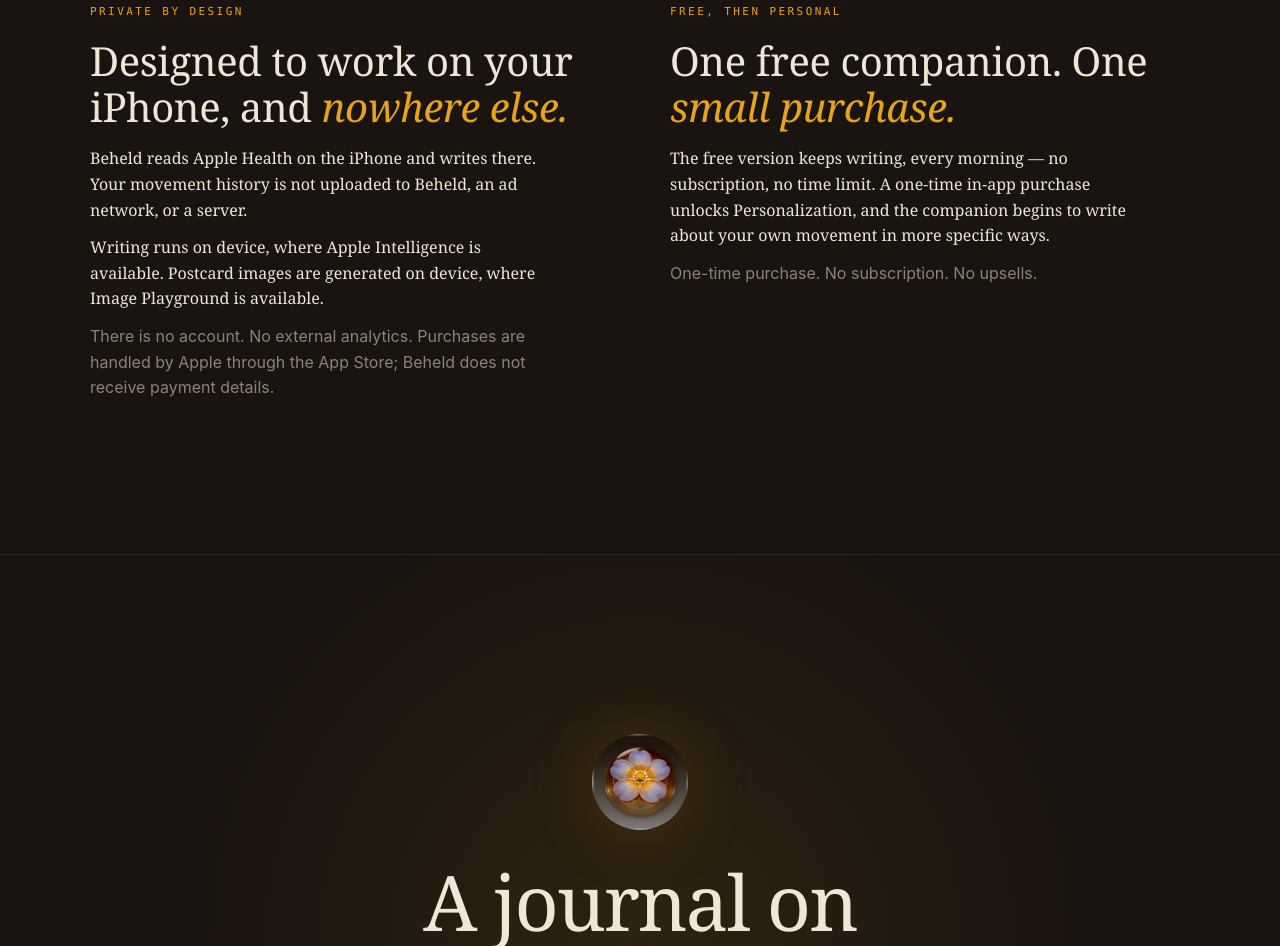
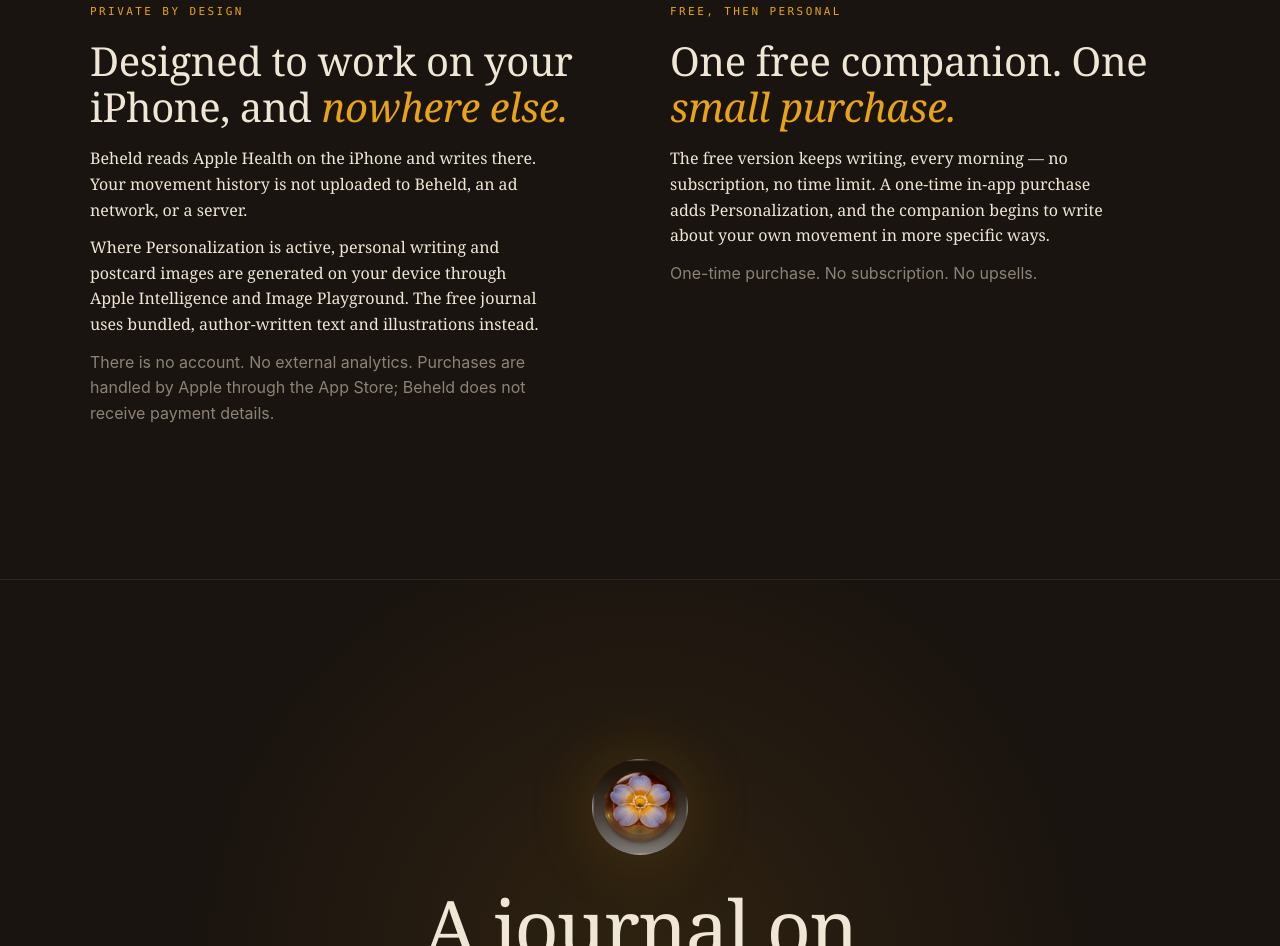
Before and after one commit to eturea/Beheld-site, a plain HTML site: page public/index.html in a window 1280 px wide. Shown: the part 4516-5462 px from the top of the page. Drawn offline with Linux system fonts and the light colour scheme.

Commit message:
Replace "unlock" with "adds"/"purchase"; sharpen homepage free-tier wording
"Unlock" framed the free companion as incomplete; Personalization adds
to it, it does not gate it (matching the press kit). Also makes the
homepage privacy paragraph mirror the press kit's tier-based clarity:
on-device generation where Personalization is active, bundled
author-written text and illustrations for the free journal.

```diff
--- a/public/index.html
+++ b/public/index.html
@@ -529,13 +529,13 @@
         <div class="kicker">Private by design</div>
         <h3>Designed to work on your iPhone, and <em>nowhere else.</em></h3>
         <p>Beheld reads Apple Health on the iPhone and writes there. Your movement history is not uploaded to Beheld, an ad network, or a server.</p>
-        <p>Writing runs on device, where Apple Intelligence is available. Postcard images are generated on device, where Image Playground is available.</p>
+        <p>Where Personalization is active, personal writing and postcard images are generated on your device through Apple Intelligence and Image Playground. The free journal uses bundled, author-written text and illustrations instead.</p>
         <p class="fine">There is no account. No external analytics. Purchases are handled by Apple through the App Store; Beheld does not receive payment details.</p>
       </div>
       <div class="col">
         <div class="kicker">Free, then personal</div>
         <h3>One free companion. One <em>small purchase.</em></h3>
-        <p>The free version keeps writing, every morning — no subscription, no time limit. A one-time in-app purchase unlocks Personalization, and the companion begins to write about your own movement in more specific ways.</p>
+        <p>The free version keeps writing, every morning — no subscription, no time limit. A one-time in-app purchase adds Personalization, and the companion begins to write about your own movement in more specific ways.</p>
         <p class="fine">One-time purchase. No subscription. No upsells.</p>
       </div>
     </div>
```
Also changed, not shown: public/support.html (+1 -1 lines), public/terms.html (+1 -1 lines).
